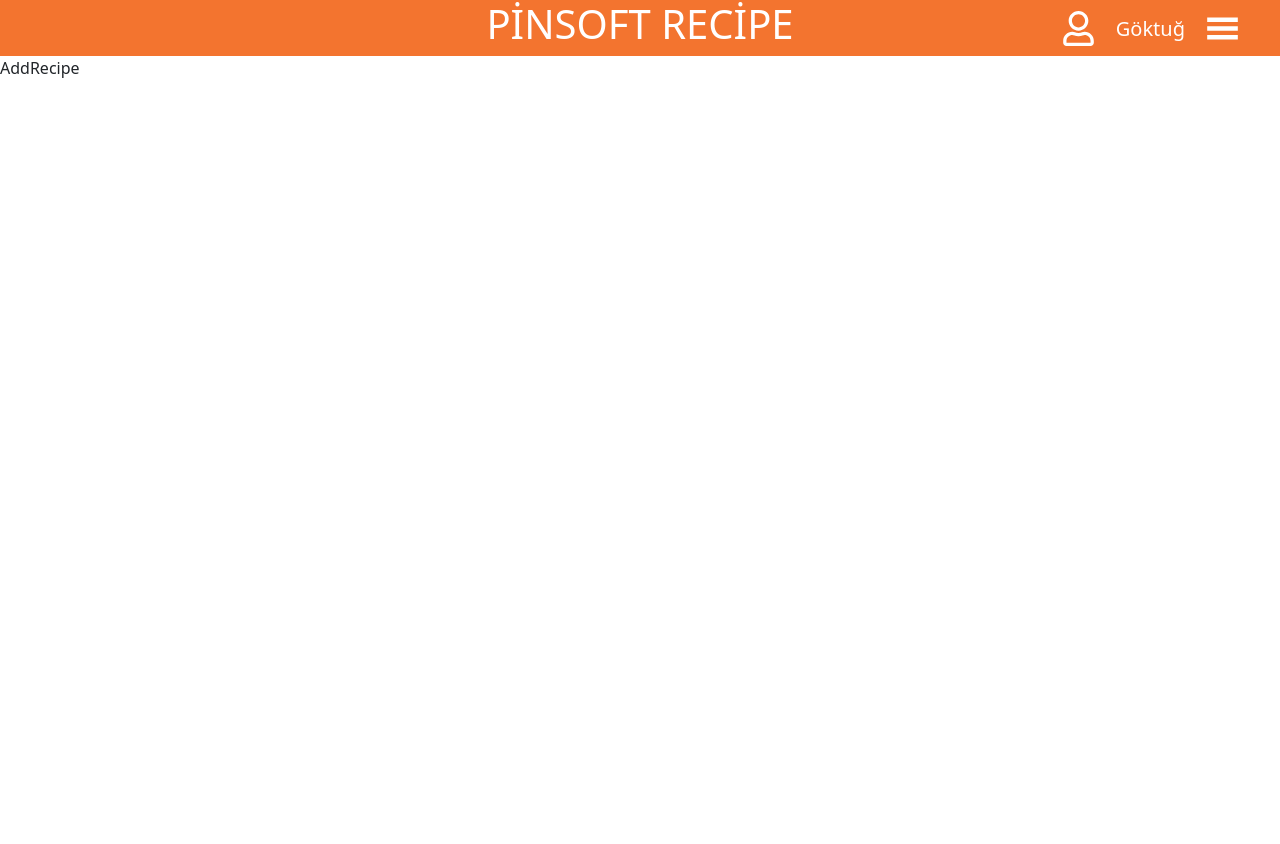
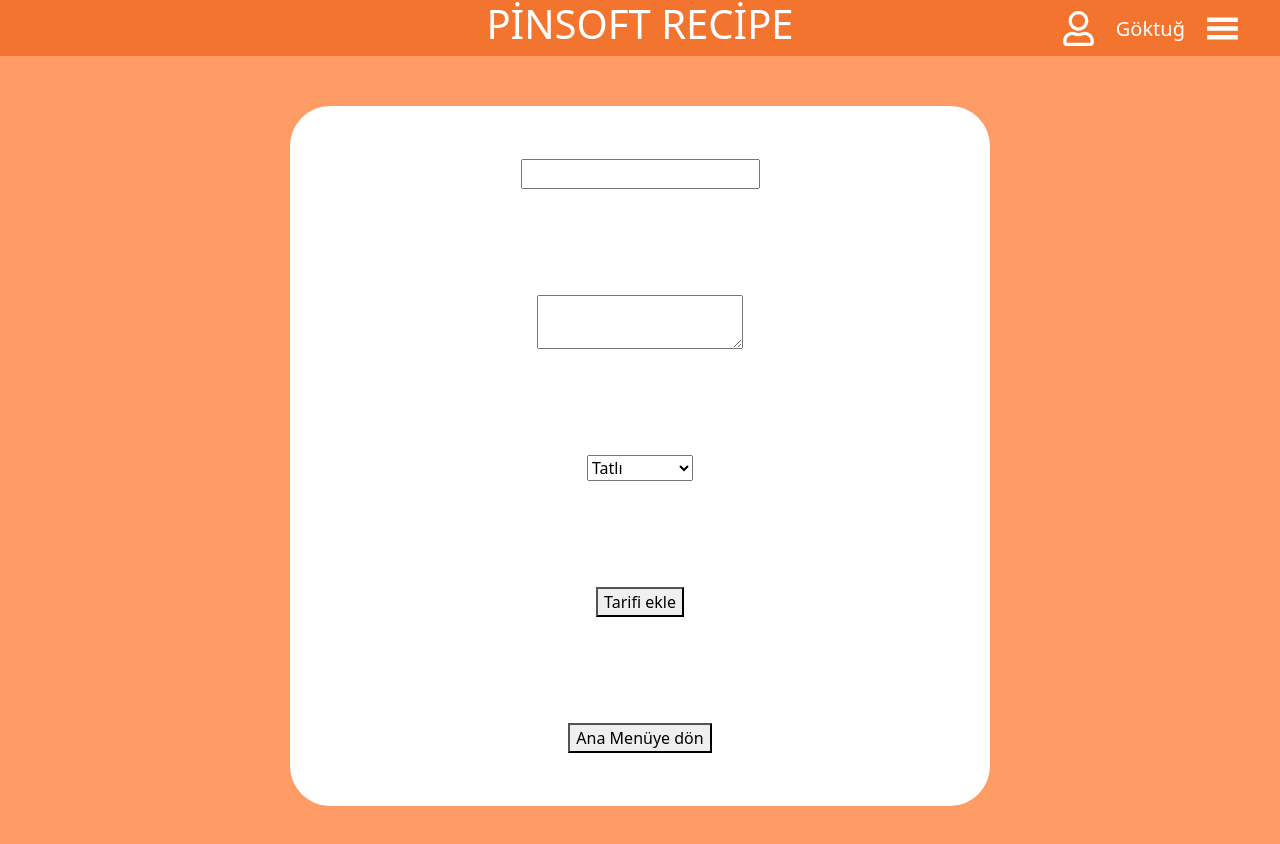
Before and after one commit to GoktugYmsk/pinsoft-recipe-challenge, a React (Create React App) app: page /addRecipe in a window 1280 px wide. Shown: the top 844 px of the page. Before the commit the page ends 800 px from the top, so only its background shows below. Built offline with nearby package versions, Linux system fonts and the light colour scheme.

Commit message:
edited addRecipe menu

```diff
--- a/src/components/addRecipe/index.jsx
+++ b/src/components/addRecipe/index.jsx
@@ -1,13 +1,36 @@
-import React from 'react'
+import React, { useState } from 'react'
+import { useNavigate } from 'react-router-dom';
 import Header from '../header'
 import './index.scss'
 
 function AddRecipe() {
+    const [category, setCategory] = useState('Tatlı');
+    const navigate = useNavigate();
+
+
+    const handleReturnMainPage = () => {
+        navigate('/')
+    };
+
     return (
         <>
             <Header />
-            <div>
-                AddRecipe
+            <div className='container-addRecipe' >
+                <div className='container-addRecipe__box' >
+                    <input />
+                    <textarea />
+                    <select
+                        value={category}
+                        onChange={(e) => setCategory(e.target.value)}
+                    >
+                        <option value='' disabled>Kategori</option>
+                        <option value='Eletronik'>Tatlı</option>
+                        <option value='Giyim'>Çorba</option>
+                        <option value='Kitap'>Ana Yemek</option>
+                    </select>
+                    <button>Tarifi ekle</button>
+                    <button onClick={handleReturnMainPage} >Ana Menüye dön</button>
+                </div>
             </div>
         </>
     )
--- a/src/components/addRecipe/index.scss
+++ b/src/components/addRecipe/index.scss
@@ -0,0 +1,19 @@
+.container-addRecipe {
+    display: flex;
+    flex-direction: column;
+    align-items: center;
+    justify-content: center;
+    background: rgb(255, 155, 101);
+    height: 100%;
+
+    .container-addRecipe__box {
+        display: flex;
+        align-items: center;
+        justify-content: space-around;
+        flex-direction: column;
+        background: white;
+        width: 700px;
+        height: 700px;
+        border-radius: 40px;
+    }
+}
--- a/src/components/hamburgerMenu/index.jsx
+++ b/src/components/hamburgerMenu/index.jsx
@@ -36,6 +36,7 @@ function HamburgerMenu() {
 
 
     const handleAddClick = () => {
+        dispatch(setIsHamburger(false));
         navigate('/addRecipe');
     };
 
--- a/src/components/hamburgerMenu/index.scss
+++ b/src/components/hamburgerMenu/index.scss
@@ -27,6 +27,10 @@
         h3 {
             display: flex;
             cursor: pointer;
+
+            &:hover {
+                text-shadow: 2px 2px 4px rgb(255, 235, 193);
+            }
         }
     }
 
```
